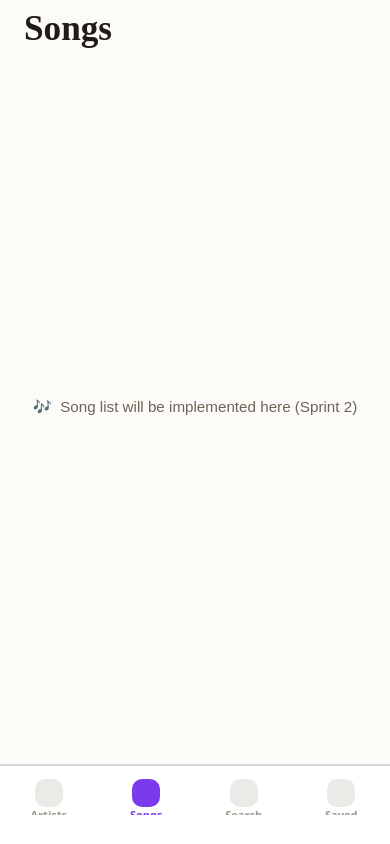
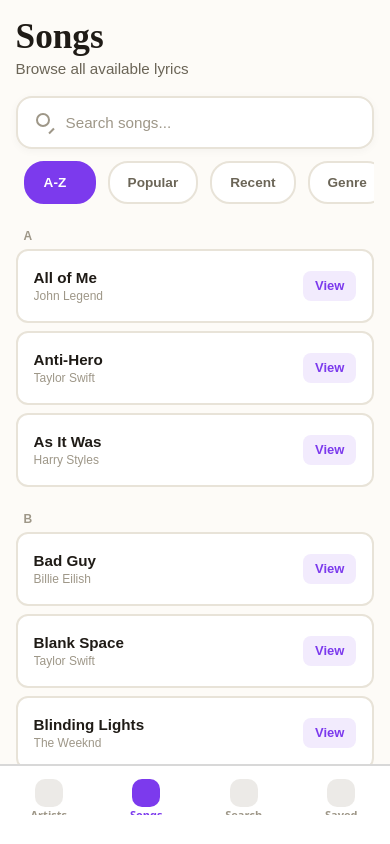
Before and after one commit to FuroLabs/Lyric-Library, a React Native app: screen /SongsTab in a window 390 px wide. Built offline with nearby package versions, Linux system fonts and the light colour scheme.

Commit message:
feat: Update SongsScreen and refresh lockfile
Apply minor fixes/refactor to src/features/songs/screens/SongsScreen.tsx (UI/logic adjustments) and refresh package-lock.json to keep dependency metadata in sync.

```diff
--- a/src/features/songs/screens/SongsScreen.tsx
+++ b/src/features/songs/screens/SongsScreen.tsx
@@ -1,6 +1,12 @@
-import React from 'react';
-import { View, StyleSheet } from 'react-native';
-import { AppScreen, AppText } from '@/components';
+import React, { useState, useMemo } from 'react';
+import { View, StyleSheet, SectionList, useWindowDimensions, Platform } from 'react-native';
+import { AppScreen, AppText, AppSearchBar, Chip, SongRow, LoadingState, EmptyState } from '@/components';
+import { useSongs } from '@/hooks/queries/useSongs';
+import { filterSongs } from '@/utils/filters';
+import { groupByInitial } from '@/utils/groupers';
+import { useNavigation } from '@react-navigation/native';
+import type { NativeStackNavigationProp } from '@react-navigation/native-stack';
+import type { SongsStackParamList } from '@/app/navigationTypes';
 
 /**
  * Songs Browse Screen — stub.
@@ -10,23 +16,154 @@
  *  - S2-08: Sort chips (Title / Artist / Recent / Popular)
  *  - S2-09: Navigate to LyricsScreen on tap
  */
+
+const SORT_OPTIONS = [
+  { key: 'title', label: 'A-Z' },
+  { key: 'popular', label: 'Popular' },
+  { key: 'recent', label: 'Recent' },
+  { key: 'genre', label: 'Genre' },
+];
+
+
 export default function SongsScreen() {
+  const navigation = useNavigation<NativeStackNavigationProp<SongsStackParamList>>();
+  const { width } = useWindowDimensions();
+  const isSmallScreen = width < 375;
+  const [query, setQuery] = useState('');
+  const [sort, setSort] = useState<'title' | 'artist' | 'recent' | 'popular'>('title');
+
+  const { data: songs, isLoading, isError } = useSongs(sort);
+
+  // Filter and group songs
+  const filteredSongs = useMemo(() => songs ? filterSongs(songs, query) : [], [songs, query]);
+  // groupByInitial expects T extends Record<string, string>, but Song has optional string fields. We'll cast for grouping by title.
+  const grouped = useMemo(() => {
+    if (!filteredSongs.length) return [];
+    // groupByInitial expects Record<string, string>[]; map Song to { id, title, artistName }
+    const stringSongs = filteredSongs.map(s => ({
+      id: s.id,
+      title: s.title || '',
+      artistName: s.artistName || '',
+    }));
+    const groupedObj = groupByInitial(stringSongs, 'title');
+    return Object.keys(groupedObj)
+      .sort()
+      .map(letter => ({ title: letter, data: groupedObj[letter] }));
+  }, [filteredSongs]);
+
+  // Responsive font scaling for title/subtitle
+  const titleFontSize = isSmallScreen ? 28 : undefined;
+  const subtitleFontSize = isSmallScreen ? 14 : undefined;
+
   return (
-    <AppScreen>
-      <AppText variant="pageTitle">Songs</AppText>
-      <View style={styles.placeholder}>
-        <AppText variant="pageSubtitle">
-          🎶  Song list will be implemented here (Sprint 2)
-        </AppText>
+    <AppScreen style={[styles.screen, { paddingHorizontal: width * 0.04 }]}> {/* 4% padding */}
+      <AppText variant="pageTitle" style={[styles.title, titleFontSize && { fontSize: titleFontSize }]}>
+        Songs
+      </AppText>
+      <AppText variant="pageSubtitle" style={[styles.subtitle, subtitleFontSize && { fontSize: subtitleFontSize }]}>
+        Browse all available lyrics
+      </AppText>
+
+      <View style={styles.searchBar}>
+        <AppSearchBar
+          value={query}
+          onChangeText={setQuery}
+          placeholder="Search songs..."
+          active={!!query}
+        />
       </View>
+
+      <View style={styles.chipRowWrapper}>
+        <SectionList
+          horizontal
+          showsHorizontalScrollIndicator={false}
+          sections={[{ title: '', data: SORT_OPTIONS }]}
+          keyExtractor={item => item.key}
+          renderSectionHeader={() => null}
+          renderItem={({ item }) => (
+            <Chip
+              key={item.key}
+              label={item.label}
+              active={sort === item.key}
+              onPress={() => setSort(item.key as typeof sort)}
+              style={styles.chip}
+            />
+          )}
+          contentContainerStyle={styles.chipRow}
+          style={{ maxHeight: 48, minHeight: 40 }}
+        />
+      </View>
+
+      {isLoading ? (
+        <LoadingState message="Loading songs..." />
+      ) : isError ? (
+        <EmptyState title="Failed to load songs." />
+      ) : (
+        <SectionList
+          sections={grouped}
+          keyExtractor={item => item.id}
+          renderSectionHeader={({ section: { title } }) => (
+            <AppText variant="sectionHeader" style={styles.sectionHeader}>{title}</AppText>
+          )}
+          renderItem={({ item }) => (
+            <SongRow
+              title={item.title}
+              meta={item.artistName}
+              onPress={() => navigation.navigate('Lyrics', {
+                songId: item.id,
+                songTitle: item.title,
+                artistName: item.artistName,
+              })}
+            />
+          )}
+          contentContainerStyle={grouped.length === 0 ? styles.emptyList : { paddingBottom: Platform.OS === 'ios' ? 32 : 16 }}
+          ListEmptyComponent={<EmptyState title="No songs found." />}
+          stickySectionHeadersEnabled={false}
+          showsVerticalScrollIndicator={false}
+        />
+      )}
     </AppScreen>
   );
 }
 
 const styles = StyleSheet.create({
-  placeholder: {
+  screen: {
     flex: 1,
+    backgroundColor: undefined,
+  },
+  title: {
+    marginTop: 8,
+    marginBottom: 0,
+  },
+  subtitle: {
+    marginBottom: 16,
+  },
+  searchBar: {
+    marginBottom: 12,
+  },
+  chipRowWrapper: {
+    marginBottom: 8,
+  },
+  chipRow: {
+    flexDirection: 'row',
+    alignItems: 'center',
+    gap: 8,
+    paddingHorizontal: 0,
+    minHeight: 40,
+  },
+  chip: {
+    marginRight: 4,
+    minWidth: 72,
+  },
+  sectionHeader: {
+    marginTop: 16,
+    marginBottom: 4,
+    marginLeft: 8,
+  },
+  emptyList: {
+    flexGrow: 1,
     justifyContent: 'center',
     alignItems: 'center',
+    minHeight: 200,
   },
 });
```
Also changed, not shown: 1 other file (tests, documents, lock files or other folders).
